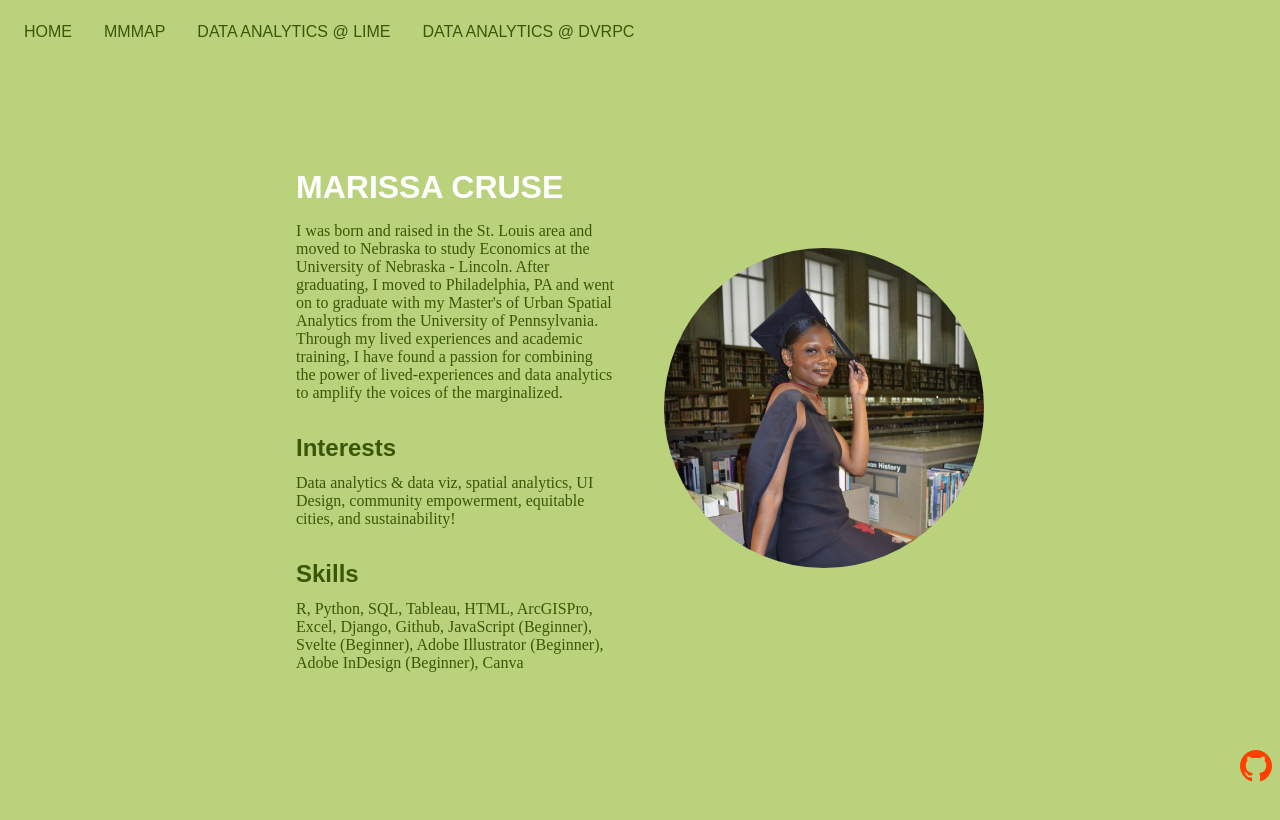
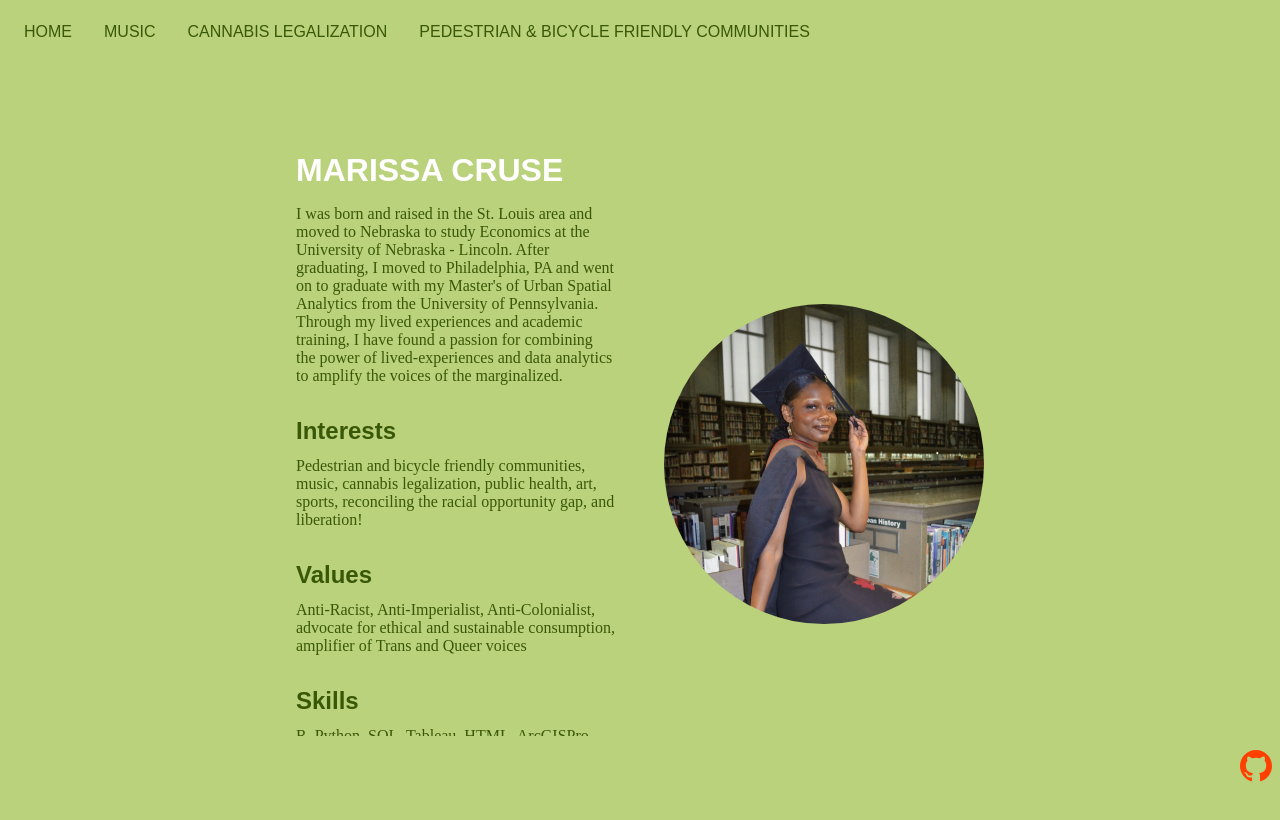
Before and after one commit to crusem/portfolio, a SvelteKit app: page / in a window 1280 px wide. Shown: the top 820 px of the page. Built offline with nearby package versions, Linux system fonts and the light colour scheme.

Commit message:
navigation changed

```diff
--- a/src/components/molecules/navigation.svelte
+++ b/src/components/molecules/navigation.svelte
@@ -4,13 +4,13 @@
 			<a href="/">Home</a>
 		</li>
 		<li>
-			<a href="/MMMAP">MMMAP</a>
+			<a href="/MMMAP">Music</a>
 		</li>
 		<li>
-			<a href="/Lime">Data Analytics @ Lime</a>
+			<a href="/Cannabis Legalization">Cannabis Legalization</a>
 		</li>
 		<li>
-			<a href="/DVRPC">Data Analytics @ DVRPC</a>
+			<a href="/PedBikeTransit">Pedestrian & Bicycle Friendly Communities</a>
 		</li>
 	</ul>
 </nav>
--- a/src/routes/+page.svelte
+++ b/src/routes/+page.svelte
@@ -13,9 +13,12 @@
 		</p>
 		<h2>Interests</h2>
 		<p>
-		Data analytics & data viz, spatial analytics, UI Design, community empowerment, equitable cities, and sustainability!
+		Pedestrian and bicycle friendly communities, music, cannabis legalization, public health, art, sports, reconciling the racial opportunity gap, and liberation!
 		</p>
-
+		<h2>Values</h2>
+		<p>
+		Anti-Racist, Anti-Imperialist, Anti-Colonialist, advocate for ethical and sustainable consumption, amplifier of Trans and Queer voices
+		</p>
 		<h2>Skills</h2>
 		<p>
 		R, Python, SQL, Tableau, HTML, ArcGISPro, Excel, Django, Github, JavaScript (Beginner), Svelte (Beginner), Adobe Illustrator (Beginner), Adobe InDesign (Beginner), Canva
```
